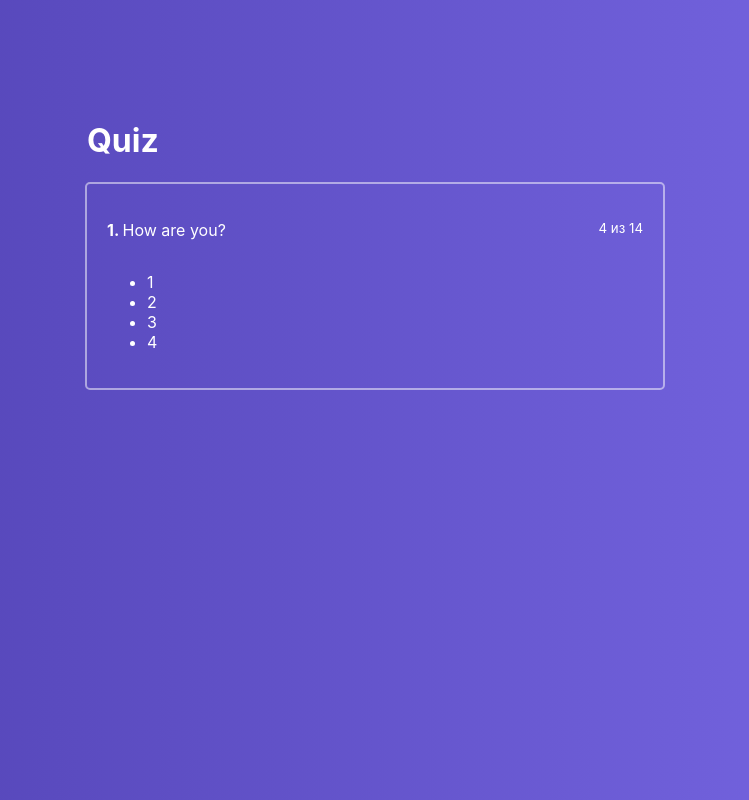
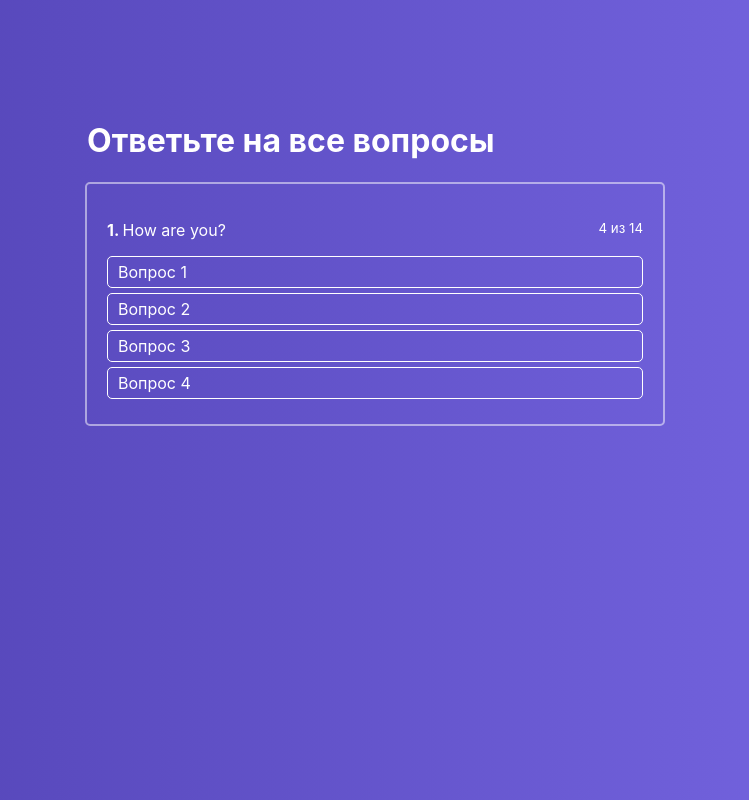
Before and after one commit to aronbergman/old-q-react-app, a React (Create React App) app: page / in a window 1280 px wide. Shown: the whole page, without its empty margins (265-1014 px from the left). Built offline with nearby package versions, Linux system fonts and the light colour scheme.

Commit message:
Added answer lisn and items

```diff
--- a/src/components/ActiveQuiz/ActiveQuiz.js
+++ b/src/components/ActiveQuiz/ActiveQuiz.js
@@ -1,5 +1,6 @@
 import React from 'react';
 import classes from './ActiveQuiz.module.scss'
+import {AnswersList} from './AnswersList/AnswersList'
 
 export const ActiveQuiz = props => (
     <div className={classes.ActiveQuiz}>
@@ -11,11 +12,8 @@
             <small>4 из 14</small>
         </p>
 
-        <ul>
-            <li>1</li>
-            <li>2</li>
-            <li>3</li>
-            <li>4</li>
-        </ul>
+        <AnswersList
+            answers={props.answers}
+        />
     </div>
 )
--- /dev/null
+++ b/src/components/ActiveQuiz/AnswersList/AnswerItem/AnswerItem.js
@@ -0,0 +1,10 @@
+import React from 'react';
+import classes from './AnswerItem.module.scss'
+
+export const AnswerItem = props => {
+    return (
+        <li className={classes.AnswerItem}>
+            {props.answer.text}
+        </li>
+    )
+}
--- /dev/null
+++ b/src/components/ActiveQuiz/AnswersList/AnswerItem/AnswerItem.module.scss
@@ -0,0 +1,12 @@
+.AnswerItem {
+  border: 1px solid #fff;
+  border-radius: 5px;
+  padding: 5px 10px;
+  margin-bottom: 5px;
+  cursor: pointer;
+  transition: all .5s ease;
+
+  &:hover {
+    background: rgba(#fff, .2);
+  }
+}
--- /dev/null
+++ b/src/components/ActiveQuiz/AnswersList/AnswersList.js
@@ -0,0 +1,16 @@
+import React from 'react';
+import {AnswerItem} from './../AnswersList/AnswerItem/AnswerItem'
+import classes from './AnswersList.module.scss'
+
+export const AnswersList = props => (
+    <ul className={classes.AnswersList}>
+        {props.answers.map((answer, index) => {
+            return (
+                <AnswerItem
+                    answer={answer}
+                    key={index}
+                />
+            )
+        })}
+    </ul>
+)
--- /dev/null
+++ b/src/components/ActiveQuiz/AnswersList/AnswersList.module.scss
@@ -0,0 +1,5 @@
+.AnswersList {
+  list-style: none;
+  margin: 0;
+  padding: 0;
+}
--- a/src/containers/Quiz/Quiz.js
+++ b/src/containers/Quiz/Quiz.js
@@ -4,15 +4,25 @@
 
 export default class Quiz extends Component {
     state = {
-        quiz: []
+        quiz: [
+            {
+                answers: [
+                    {text: 'Вопрос 1'},
+                    {text: 'Вопрос 2'},
+                    {text: 'Вопрос 3'},
+                    {text: 'Вопрос 4'},
+                ]
+            },
+        ]
     };
 
     render() {
         return (
             <div className={classes.Quiz}>
                 <div className={classes.QuizWrapper}>
-                    <h1>Quiz</h1>
-                    <ActiveQuiz/>
+                    <h1>Ответьте на все вопросы</h1>
+                    <ActiveQuiz
+                        answers={this.state.quiz[0].answers}/>
                 </div>
             </div>
         )
```
